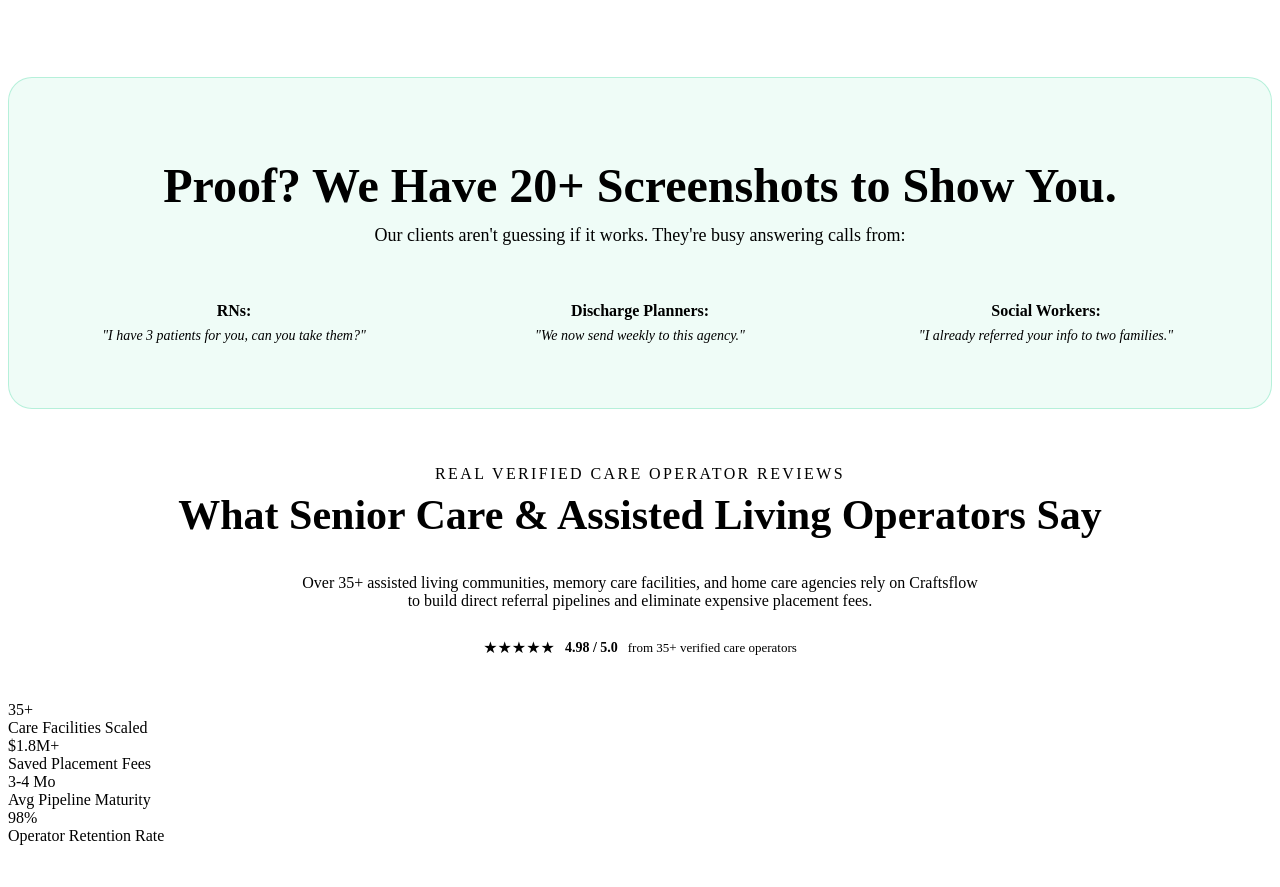
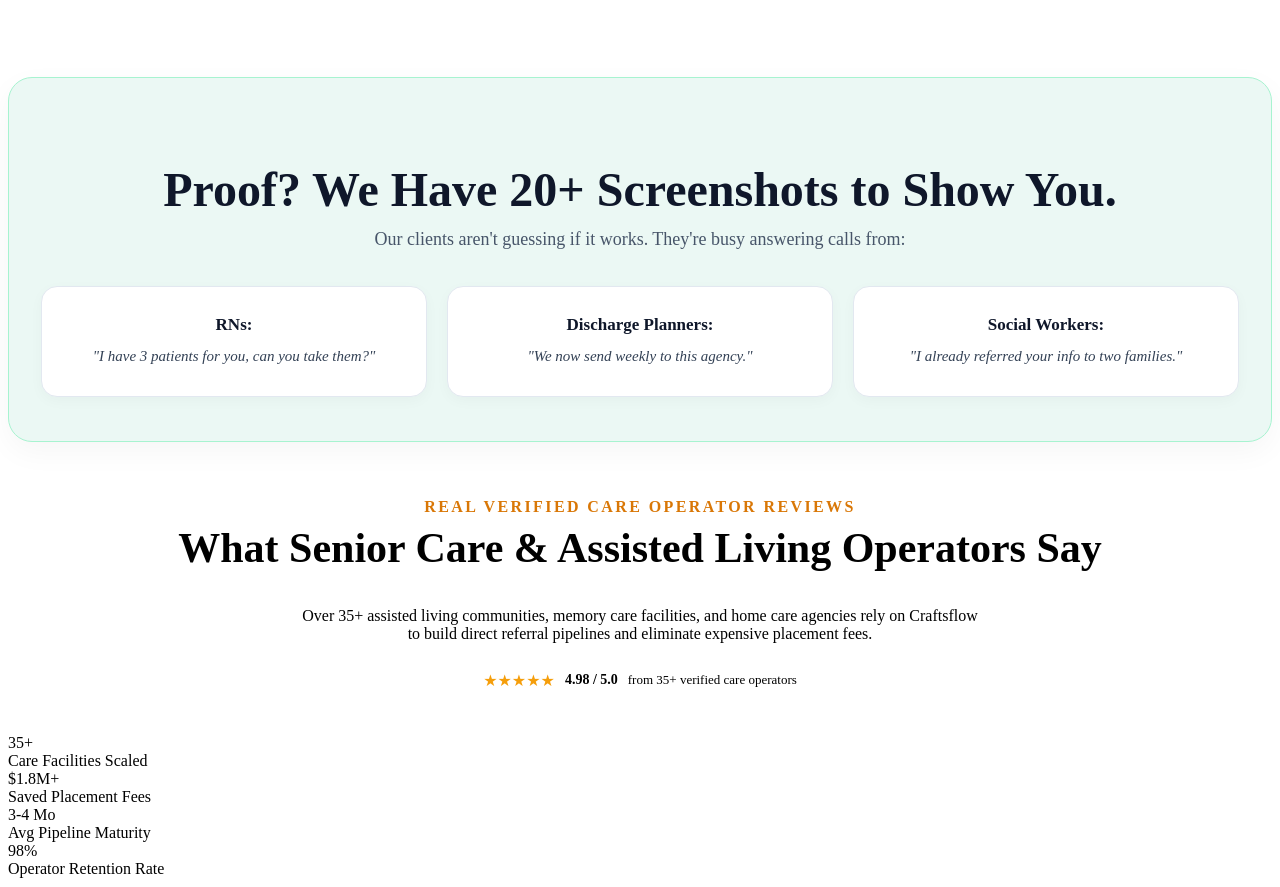
Before and after one commit to marman14/craftsflow, a website: page src/pages/index.html in a window 1280 px wide. Shown: the part 3644-4531 px from the top of the page. Drawn offline with Linux system fonts and the light colour scheme; a script that the page names is missing; files whose address does not match are found by name.

Commit message:
Fix text contrast and background styling on proof banner and kicker for high visibility

```diff
--- a/src/pages/index.html
+++ b/src/pages/index.html
@@ -586,35 +586,35 @@
   <div class="wrap">
 
     <!-- Screenshot Proof Banner (From User Screenshot) -->
-    <div style="background: rgba(52, 211, 153, 0.08); border: 1.5px solid rgba(52, 211, 153, 0.3); border-radius: 24px; padding: 40px 32px; text-align: center; margin-bottom: 56px;" class="reveal">
-      <h2 style="font-size: clamp(30px, 5vw, 48px); font-weight: 900; color: var(--white); margin-bottom: 12px;">
+    <div style="background: #EBF8F4; border: 1.5px solid #A7F3D0; border-radius: 24px; padding: 44px 32px; text-align: center; margin-bottom: 56px; box-shadow: 0 10px 30px rgba(0,0,0,0.04);" class="reveal">
+      <h2 style="font-size: clamp(30px, 5vw, 48px); font-weight: 900; color: #0F172A; margin-bottom: 12px; font-family: var(--font-headings);">
         Proof? We Have 20+ Screenshots to Show You.
       </h2>
-      <p style="font-size: 18px; color: var(--paper-dim); max-width: 640px; margin: 0 auto 32px auto;">
+      <p style="font-size: 18px; color: #475569; max-width: 640px; margin: 0 auto 36px auto; font-weight: 500;">
         Our clients aren't guessing if it works. They're busy answering calls from:
       </p>
 
       <div style="display: grid; grid-template-columns: repeat(3, 1fr); gap: 20px;" class="hww-scale-grid">
-        <div style="background: var(--steel); border: 1px solid var(--line-2); border-radius: 16px; padding: 24px 20px; text-align: center;">
-          <strong style="color: var(--white); font-size: 16px; display: block; margin-bottom: 8px;">RNs:</strong>
-          <span style="font-style: italic; color: var(--paper-dim); font-size: 14px;">"I have 3 patients for you, can you take them?"</span>
+        <div style="background: #FFFFFF; border: 1px solid #E2E8F0; border-radius: 16px; padding: 28px 20px; text-align: center; box-shadow: 0 4px 14px rgba(0,0,0,0.03);">
+          <strong style="color: #0F172A; font-size: 17px; display: block; margin-bottom: 10px; font-weight: 800;">RNs:</strong>
+          <span style="font-style: italic; color: #334155; font-size: 15px; line-height: 1.5;">"I have 3 patients for you, can you take them?"</span>
         </div>
 
-        <div style="background: var(--steel); border: 1px solid var(--line-2); border-radius: 16px; padding: 24px 20px; text-align: center;">
-          <strong style="color: var(--white); font-size: 16px; display: block; margin-bottom: 8px;">Discharge Planners:</strong>
-          <span style="font-style: italic; color: var(--paper-dim); font-size: 14px;">"We now send weekly to this agency."</span>
+        <div style="background: #FFFFFF; border: 1px solid #E2E8F0; border-radius: 16px; padding: 28px 20px; text-align: center; box-shadow: 0 4px 14px rgba(0,0,0,0.03);">
+          <strong style="color: #0F172A; font-size: 17px; display: block; margin-bottom: 10px; font-weight: 800;">Discharge Planners:</strong>
+          <span style="font-style: italic; color: #334155; font-size: 15px; line-height: 1.5;">"We now send weekly to this agency."</span>
         </div>
 
-        <div style="background: var(--steel); border: 1px solid var(--line-2); border-radius: 16px; padding: 24px 20px; text-align: center;">
-          <strong style="color: var(--white); font-size: 16px; display: block; margin-bottom: 8px;">Social Workers:</strong>
-          <span style="font-style: italic; color: var(--paper-dim); font-size: 14px;">"I already referred your info to two families."</span>
+        <div style="background: #FFFFFF; border: 1px solid #E2E8F0; border-radius: 16px; padding: 28px 20px; text-align: center; box-shadow: 0 4px 14px rgba(0,0,0,0.03);">
+          <strong style="color: #0F172A; font-size: 17px; display: block; margin-bottom: 10px; font-weight: 800;">Social Workers:</strong>
+          <span style="font-style: italic; color: #334155; font-size: 15px; line-height: 1.5;">"I already referred your info to two families."</span>
         </div>
       </div>
     </div>
 
     <!-- Section Header -->
     <div class="section-head reveal" style="text-align: center; margin-bottom: 36px;">
-      <div class="kicker" style="letter-spacing: 0.15em; font-family: var(--font-mono); color: var(--accent-gold);">REAL VERIFIED CARE OPERATOR REVIEWS</div>
+      <div class="kicker" style="letter-spacing: 0.15em; font-family: var(--font-mono); color: #D97706; font-weight: 800;">REAL VERIFIED CARE OPERATOR REVIEWS</div>
       <h2 style="font-size: clamp(28px, 4vw, 42px); font-weight: 900; margin-top: 8px;">What Senior Care &amp; Assisted Living Operators Say</h2>
       <p class="lead" style="max-width: 680px; margin: 12px auto 0; color: var(--paper-dim); font-size: 16px;">
         Over 35+ assisted living communities, memory care facilities, and home care agencies rely on Craftsflow to build direct referral pipelines and eliminate expensive placement fees.
@@ -622,7 +622,7 @@
 
       <!-- Rating Summary Pill -->
       <div style="display: inline-flex; align-items: center; gap: 10px; background: var(--steel); border: 1px solid var(--line-2); border-radius: 50px; padding: 8px 20px; margin-top: 20px;">
-        <span style="color: var(--accent-gold); font-size: 16px;">★★★★★</span>
+        <span style="color: #F59E0B; font-size: 16px;">★★★★★</span>
         <span style="font-weight: 800; color: var(--white); font-size: 14px; font-family: var(--font-mono);">4.98 / 5.0</span>
         <span style="color: var(--paper-dim); font-size: 13px;">from 35+ verified care operators</span>
       </div>
```
